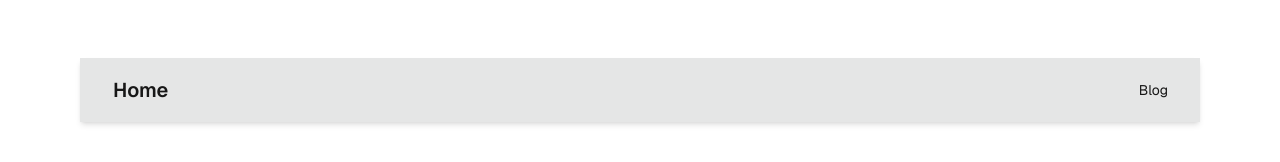
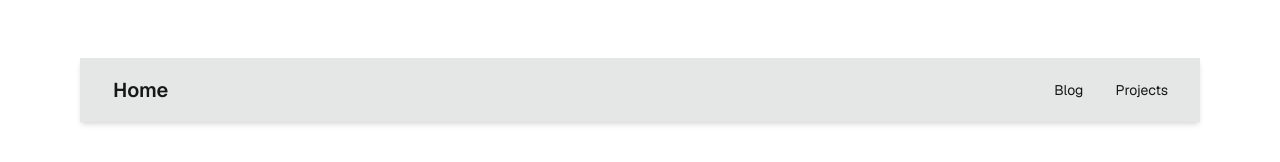
Before and after one commit to adamos486/open-portfolio-next, a Next.js app: page / in a window 1280 px wide. Shown: the top 162 px of the page. Built offline with nearby package versions, Linux system fonts and the light colour scheme.

Commit message:
Adding projects link to Header.tsx, and projects.tsx to make the route work.

```diff
--- a/src/components/Header.tsx
+++ b/src/components/Header.tsx
@@ -12,6 +12,9 @@ const Header: React.FC = () => {
           <li>
             <Link className="px-4 py-2 hover:text-primary" href="/blog">Blog</Link>
           </li>
+          <li>
+            <Link className="px-4 py-2 hover:text-primary" href="/projects">Projects</Link>
+          </li>
         </ul>
       </div>
     </header>
--- /dev/null
+++ b/src/pages/projects.tsx
@@ -0,0 +1,9 @@
+import React from "react";
+
+const Projects: React.FC = () => {
+  return (
+    <h1>Links of project posts here.</h1>
+  );
+};
+
+export default Projects;
```
